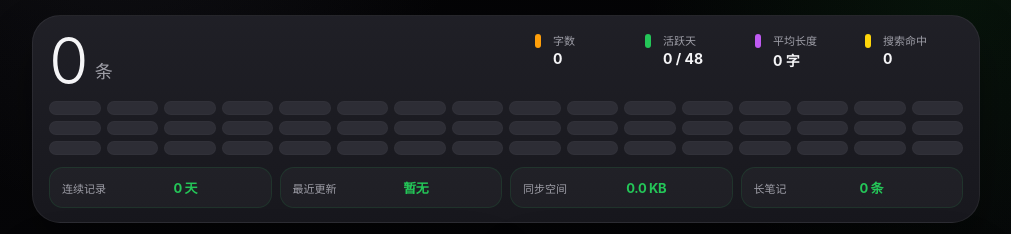
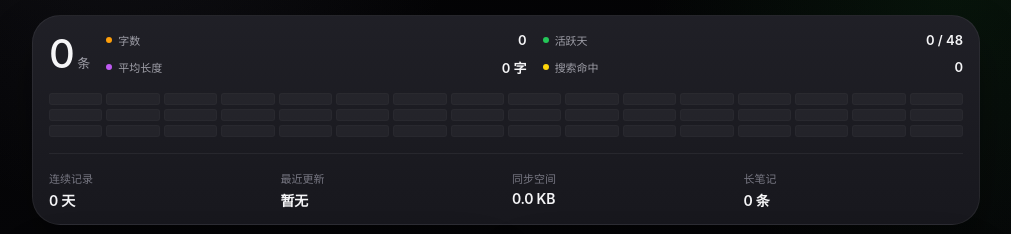
Before and after one commit to xieyuqiyu-source/chrome-ext, a browser extension: page sidepanel.html in a window 1280 px wide. Shown: the part 138-372 px from the top of the page, without its empty margins (134-1145 px from the left). Drawn offline with Linux system fonts and the light colour scheme.

Commit message:
Tighten monitor panel layout

```diff
--- a/sidepanel.css
+++ b/sidepanel.css
@@ -133,60 +133,60 @@ button {
 }
 
 .monitor-header {
+    display: flex;
+    align-items: center;
     justify-content: space-between;
-    align-items: flex-start;
-    margin-bottom: 12px;
+    gap: 16px;
+    margin-bottom: 16px;
 }
 
 .monitor-score {
     display: flex;
-    align-items: flex-end;
-    gap: 10px;
+    align-items: baseline;
+    gap: 4px;
 }
 
 .score-value {
-    font-size: clamp(48px, 8vw, 64px);
-    line-height: 0.9;
-    letter-spacing: -0.06em;
-    font-weight: 300;
+    font-size: 40px;
+    line-height: 1;
+    letter-spacing: -0.04em;
+    font-weight: 500;
 }
 
 .score-unit {
-    margin-bottom: 6px;
     color: var(--muted);
-    font-size: 18px;
-    letter-spacing: -0.04em;
+    font-size: 13px;
+    font-weight: 500;
 }
 
 .monitor-legend {
-    align-items: flex-start;
-    justify-content: flex-end;
-    flex: 1 1 360px;
+    display: grid;
+    grid-template-columns: repeat(2, minmax(0, 1fr));
+    gap: 10px 16px;
+    flex: 1;
 }
 
 .legend-item {
-    min-width: 98px;
-    display: grid;
-    grid-template-columns: 10px 1fr;
-    gap: 0 8px;
+    display: flex;
+    align-items: center;
+    gap: 6px;
     color: var(--muted);
     font-size: 11px;
+    white-space: nowrap;
 }
 
 .legend-item strong {
-    grid-column: 2;
     color: var(--text);
-    font-size: 14px;
-    font-weight: 700;
-    margin-top: 2px;
+    font-size: 13px;
+    font-weight: 600;
+    margin-left: auto;
 }
 
 .dot {
     width: 6px;
-    height: 14px;
+    height: 6px;
     display: inline-block;
-    border-radius: 999px;
-    margin-top: 2px;
+    border-radius: 50%;
 }
 
 .dot-orange { background: var(--orange); }
@@ -198,14 +198,14 @@ button {
 .activity-grid {
     display: grid;
     grid-template-columns: repeat(16, minmax(0, 1fr));
-    gap: 6px 6px;
-    margin-bottom: 12px;
+    gap: 4px;
+    margin-bottom: 16px;
 }
 
 .activity-cell {
-    height: 14px;
-    border-radius: 999px;
-    background: #2d2d35;
+    height: 12px;
+    border-radius: 3px;
+    background: rgba(255, 255, 255, 0.04);
     border: 1px solid rgba(255, 255, 255, 0.02);
 }
 
@@ -217,35 +217,29 @@ button {
 .monitor-footer {
     display: grid;
     grid-template-columns: repeat(4, minmax(0, 1fr));
-    gap: 8px;
+    gap: 12px;
+    padding-top: 16px;
+    border-top: 1px solid var(--line);
 }
 
 .mini-stat {
-    display: grid;
-    gap: 6px;
-}
-
-.mini-stat-inline {
-    min-width: 0;
-    grid-template-columns: auto auto;
-    align-items: center;
-    gap: 6px;
-    padding: 10px 12px;
-    border-radius: 14px;
-    background: rgba(255, 255, 255, 0.03);
-    border: 1px solid rgba(36, 198, 88, 0.12);
+    display: flex;
+    flex-direction: column;
+    align-items: flex-start;
+    gap: 4px;
 }
 
 .mini-label {
-    color: var(--muted);
+    color: var(--muted-soft);
     font-size: 11px;
     white-space: nowrap;
 }
 
 .mini-stat strong {
-    color: var(--green);
-    font-size: 13px;
-    letter-spacing: -0.03em;
+    color: var(--text);
+    font-size: 14px;
+    font-weight: 600;
+    letter-spacing: -0.02em;
     white-space: nowrap;
 }
 
@@ -694,14 +688,19 @@ code {
         padding-top: 18px;
     }
 
-    .monitor-header,
     .notes-header,
     .ring-layout {
         display: grid;
     }
 
+    .monitor-header {
+        flex-direction: column;
+        align-items: flex-start;
+        gap: 12px;
+    }
+
     .score-value {
-        font-size: 72px;
+        font-size: 36px;
     }
 
     .activity-grid {
@@ -729,12 +728,13 @@ code {
     }
 
     .activity-grid {
-        grid-template-columns: repeat(10, minmax(0, 1fr));
-        gap: 6px 5px;
+        grid-template-columns: repeat(12, minmax(0, 1fr));
+        gap: 4px;
     }
 
-    .activity-cell {
-        height: 12px;
+    .monitor-legend {
+        width: 100%;
+        gap: 8px 12px;
     }
 
     .bottom-dock {
@@ -743,5 +743,6 @@ code {
 
     .monitor-footer {
         grid-template-columns: repeat(2, minmax(0, 1fr));
+        gap: 16px 12px;
     }
 }
```
